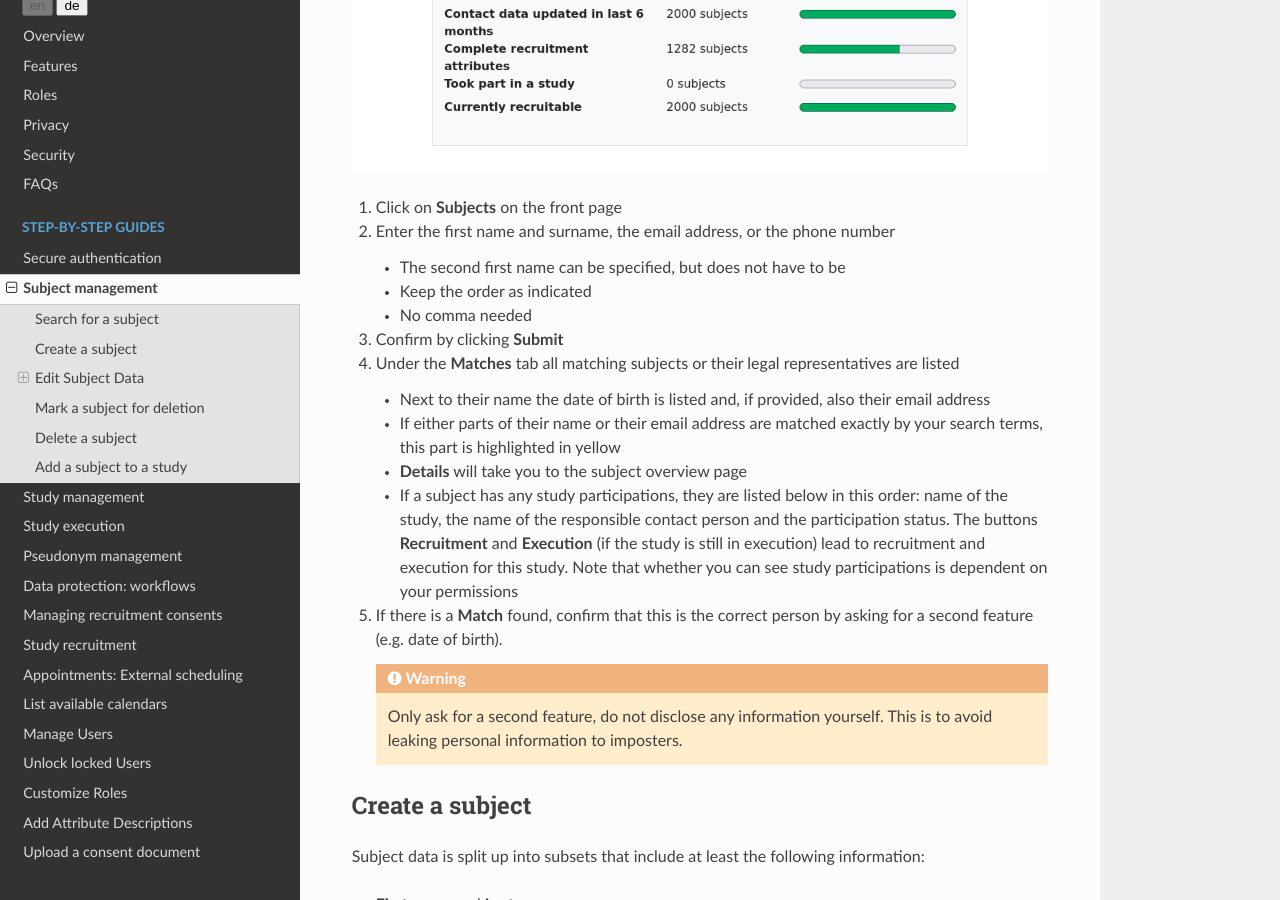
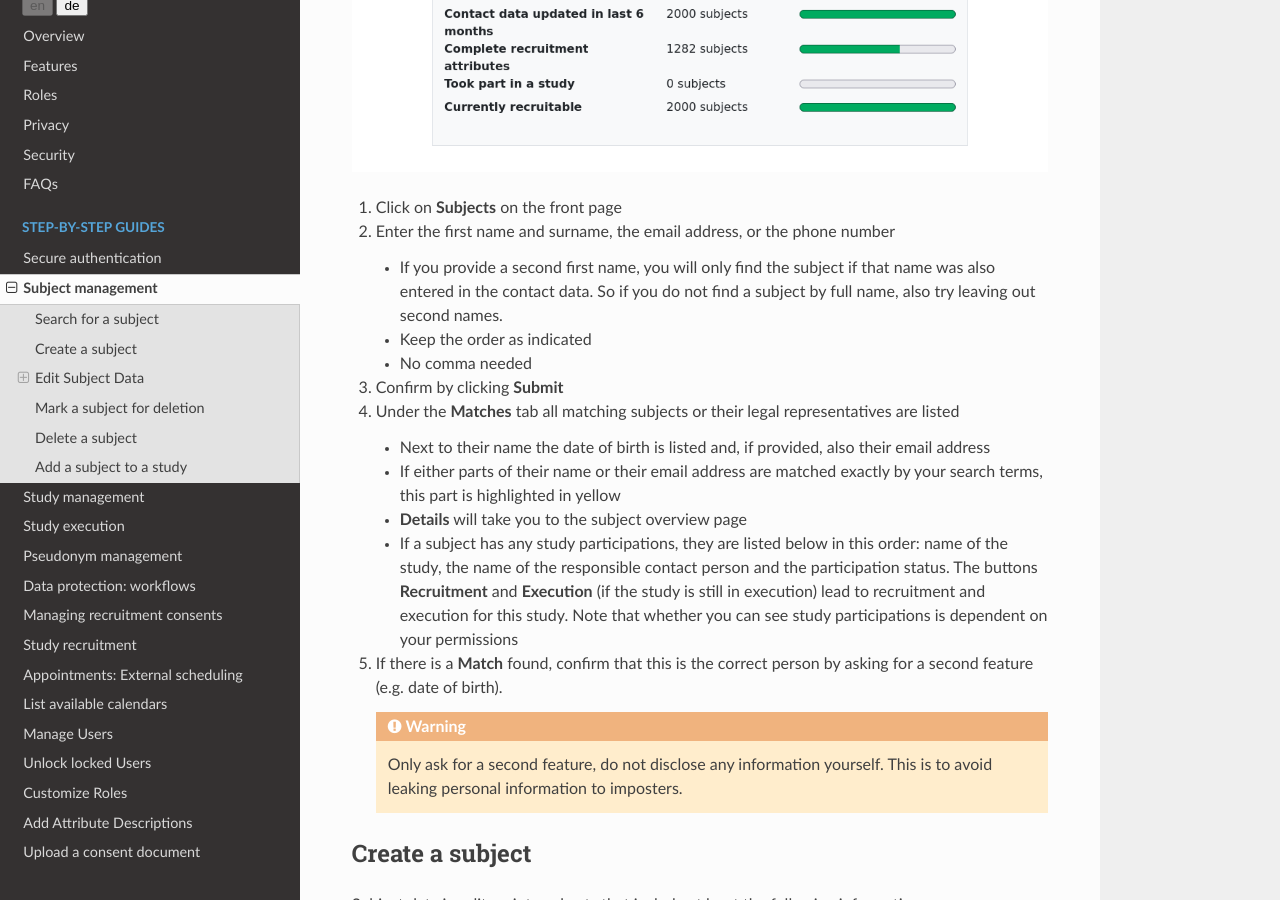
Before and after one commit to DouglasNeuroInformatics/castellum, a Sphinx documentation site: the page built from source/guides/subject-management.rst, in a window 1280 px wide and 900 px high, scrolled down 508 px. Built offline with Sphinx 7.4.7 and the Read the Docs theme 2.0.0, drawn with Linux system fonts in a browser that asks for light colours.

Commit message:
give more information on searching for double names

```diff
--- a/source/guides/subject-management.rst
+++ b/source/guides/subject-management.rst
@@ -14,7 +14,9 @@ Search for a subject
 
 2.  Enter the first name and surname, the email address, or the phone number
 
-    -   The second first name can be specified, but does not have to be
+    -   If you provide a second first name, you will only find the subject if
+        that name was also entered in the contact data. So if you do not find a
+        subject by full name, also try leaving out second names.
     -   Keep the order as indicated
     -   No comma needed
 
```
